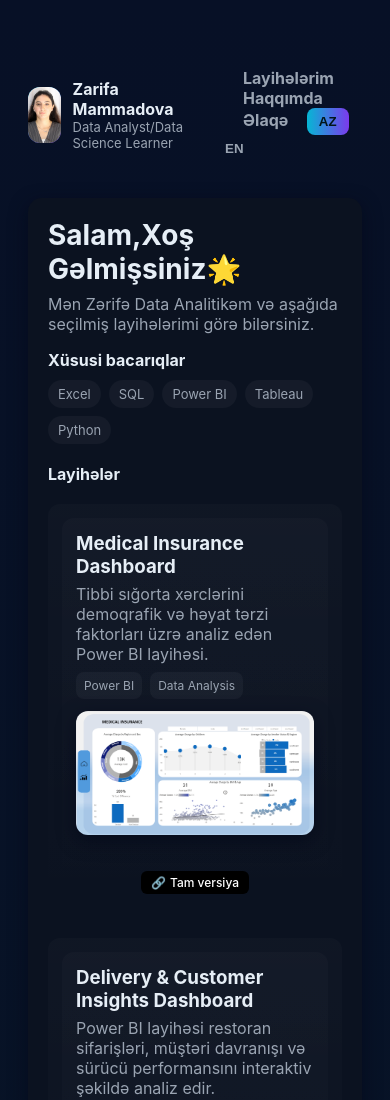
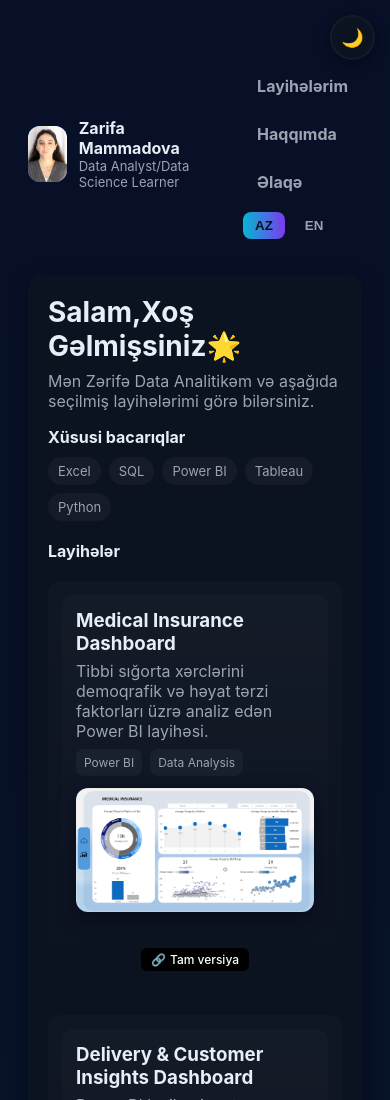
Before and after one commit to zarifamammadova/Portfolio, a plain HTML site: page portfolio/index.html in a window 390 px wide. Shown: the top 1100 px of the page. Drawn offline with Linux system fonts and the light colour scheme.

Commit message:
Update index.html

```diff
--- a/portfolio/index.html
+++ b/portfolio/index.html
@@ -7,16 +7,40 @@
   <title>zarifa  — myportfolio</title>
   <meta name="description" content="Sənin adın — layihələr və əlaqə" />
   <style>
-    :root{--bg:#0f1724;--card:#0b1220;--muted:#9aa4b2;--accent:#06b6d4;--glass: rgba(255,255,255,0.04)}
+    /* Dark theme (default) */
+    :root {
+      --bg-primary: #071026;
+      --bg-secondary: #071827;
+      --text-primary: #e6eef6;
+      --card: #0b1220;
+      --muted: #9aa4b2;
+      --accent: #06b6d4;
+      --glass: rgba(255,255,255,0.04);
+      --shadow: rgba(2,6,23,0.6);
+      --project-bg: linear-gradient(180deg, rgba(255,255,255,0.02), transparent);
+    }
+
+    /* Light theme */
+    [data-theme="light"] {
+      --bg-primary: #f8fafc;
+      --bg-secondary: #e2e8f0;
+      --text-primary: #1a202c;
+      --card: #ffffff;
+      --muted: #64748b;
+      --accent: #06b6d4;
+      --glass: rgba(0,0,0,0.04);
+      --shadow: rgba(0,0,0,0.1);
+      --project-bg: linear-gradient(180deg, rgba(0,0,0,0.02), transparent);
+    }
     *{box-sizing:border-box}
-    body{margin:0;font-family:Inter, ui-sans-serif, system-ui, -apple-system, 'Segoe UI', Roboto, 'Helvetica Neue', Arial;color:#e6eef6;background:linear-gradient(180deg,#071026 0%, #071827 100%);-webkit-font-smoothing:antialiased}
+    body{margin:0;font-family:Inter, ui-sans-serif, system-ui, -apple-system, 'Segoe UI', Roboto, 'Helvetica Neue', Arial;color:var(--text-primary);background:linear-gradient(180deg,var(--bg-primary) 0%, var(--bg-secondary) 100%);-webkit-font-smoothing:antialiased;transition:background 0.3s ease, color 0.3s ease}
     .container{max-width:980px;margin:40px auto;padding:28px}
     header{display:flex;align-items:center;justify-content:space-between;gap:16px}
     .brand{display:flex;align-items:center;gap:12px}
     .logo{width:56px;height:56px;border-radius:12px;background:linear-gradient(135deg,var(--accent),#7c3aed);display:flex;align-items:center;justify-content:center;color:#02151a;font-weight:700}
     nav a{color:var(--muted);text-decoration:none;margin-left:16px}
     .hero{display:grid;grid-template-columns:1fr 320px;gap:28px;margin-top:36px}
-    .card{background:var(--card);padding:20px;border-radius:14px;box-shadow:0 6px 18px rgba(2,6,23,0.6);}
+    .card{background:var(--card);padding:20px;border-radius:14px;box-shadow:0 6px 18px var(--shadow);transition:background 0.3s ease, box-shadow 0.3s ease;}
     h1{margin:0 0 8px;font-size:28px}
     p.lead{color:var(--muted);margin:0 0 16px}
     .skills{display:flex;flex-wrap:wrap;gap:8px}
@@ -24,7 +48,7 @@
     .profile{display:flex;flex-direction:column;align-items:center;gap:12px;text-align:center}
     .avatar{width:160px;height:160px;border-radius:20px;background:linear-gradient(180deg,#112233,#0b1726);display:flex;align-items:center;justify-content:center;font-size:36px;color:#fff}
     .projects{display:grid;grid-template-columns:repeat(2,1fr);gap:16px;margin-top:20px}
-    .project{padding:14px;border-radius:12px;background:linear-gradient(180deg, rgba(255,255,255,0.02), transparent);}
+    .project{padding:14px;border-radius:12px;background:var(--project-bg);transition:background 0.3s ease;}
     .project h3{margin:0 0 6px}
     .tags{display:flex;gap:8px;flex-wrap:wrap}
     .tag{font-size:12px;background:var(--glass);padding:6px 8px;border-radius:8px;color:var(--muted)}
@@ -142,11 +166,85 @@ nav a:active {
   color: #02151a;
 }
 
+/* Theme toggle button styles - positioned in top right corner */
+.theme-toggle {
+  position: fixed;
+  top: 20px;
+  right: 20px;
+  padding: 12px;
+  border-radius: 50%;
+  border: none;
+  background: var(--card);
+  color: var(--text-primary);
+  font-weight: 700;
+  cursor: pointer;
+  transition: all 0.3s ease;
+  font-size: 20px;
+  width: 50px;
+  height: 50px;
+  display: flex;
+  align-items: center;
+  justify-content: center;
+  box-shadow: 0 4px 12px var(--shadow);
+  z-index: 1000;
+  border: 2px solid var(--glass);
+}
+
+.theme-toggle:hover {
+  background: var(--accent);
+  color: #02151a;
+  transform: scale(1.1);
+  box-shadow: 0 6px 20px var(--shadow);
+}
+
+.nav-controls {
+  display: flex;
+  align-items: center;
+  gap: 0;
+}
+
+/* Responsive adjustment for theme toggle */
+@media (max-width: 820px) {
+  .theme-toggle {
+    top: 15px;
+    right: 15px;
+    width: 45px;
+    height: 45px;
+    font-size: 18px;
+  }
+}
+nav {
+  display: flex;
+  justify-content: space-between;
+  align-items: center;
+}
+@media (max-width: 820px) {
+  nav {
+    flex-direction: column; /* elementləri üst-üstə deyil, sütun şəklində düz */
+    align-items: flex-start; /* soldan başlayır */
+    gap: 12px; /* linklər və düymələr arasında məsafə */
+  }
+
+  .nav-controls {
+    justify-content: flex-start;
+    gap: 8px;
+    width: 100%; /* lazım olarsa */
+  }
+
+  nav a {
+    margin-left: 0; /* soldan margin sıfırlanır */
+  }
+}
+
+
 
   </style>
 </head>
 
 <body>
+  <!-- Theme toggle button in top right corner -->
+  <button class="theme-toggle" id="theme-toggle" title="Toggle theme">🌙</button>
+
   <div class="container">
     <header>
       <div class="brand">
@@ -163,8 +261,10 @@ nav a:active {
         <a href="#projects" id="nav-projects">Layihələrim</a>
         <a href="#about" id="nav-about">Haqqımda</a>
         <a href="#contact" id="nav-contact">Əlaqə</a>
-        <button class="lang active" id="btn-az">AZ</button>
-    <button class="lang" id="btn-en">EN</button>
+        <div class="nav-controls">
+          <button class="lang active" id="btn-az">AZ</button>
+          <button class="lang" id="btn-en">EN</button>
+        </div>
       </nav>
     </header><section class="hero">
   <div class="card">
@@ -469,6 +569,47 @@ function switchLanguage(lang) {
 document.getElementById('btn-az').addEventListener('click', () => switchLanguage('az'));
 document.getElementById('btn-en').addEventListener('click', () => switchLanguage('en'));
 
+// Theme switching functionality
+let currentTheme = 'dark'; // default theme
+
+// Get theme from localStorage or default to dark
+function getStoredTheme() {
+  const stored = localStorage.getItem('theme');
+  return stored || 'dark';
+}
+
+// Apply theme to document
+function applyTheme(theme) {
+  currentTheme = theme;
+  const themeToggle = document.getElementById('theme-toggle');
+
+  if (theme === 'light') {
+    document.documentElement.setAttribute('data-theme', 'light');
+    themeToggle.textContent = '☀️'; // sun icon for light mode
+  } else {
+    document.documentElement.removeAttribute('data-theme');
+    themeToggle.textContent = '🌙'; // moon icon for dark mode
+  }
+
+  // Save to localStorage
+  localStorage.setItem('theme', theme);
+}
+
+// Toggle theme function
+function toggleTheme() {
+  const newTheme = currentTheme === 'dark' ? 'light' : 'dark';
+  applyTheme(newTheme);
+}
+
+// Initialize theme on page load
+document.addEventListener('DOMContentLoaded', () => {
+  const storedTheme = getStoredTheme();
+  applyTheme(storedTheme);
+});
+
+// Add event listener to theme toggle button
+document.getElementById('theme-toggle').addEventListener('click', toggleTheme);
+
 // Project screenshots animation
 document.querySelectorAll('.project-screenshots').forEach(container => {
   const topImg = container.querySelector('img:first-child');
```
